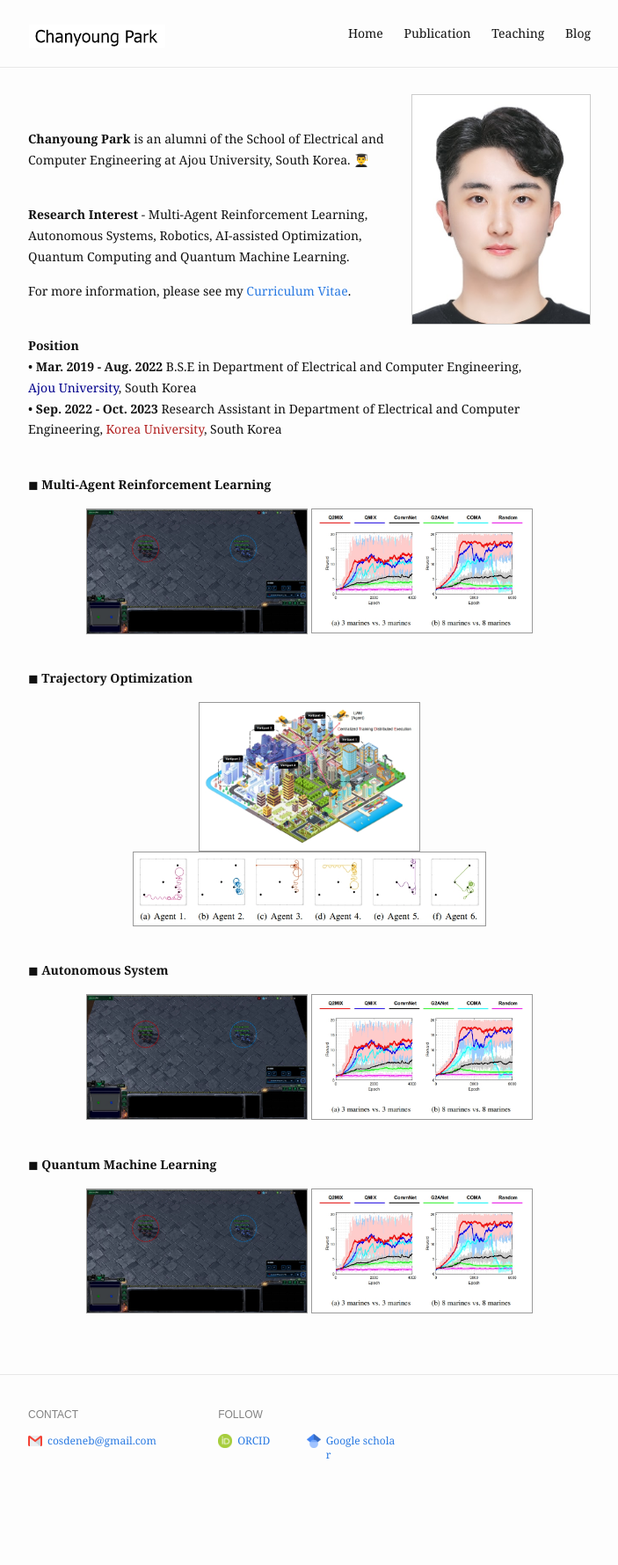
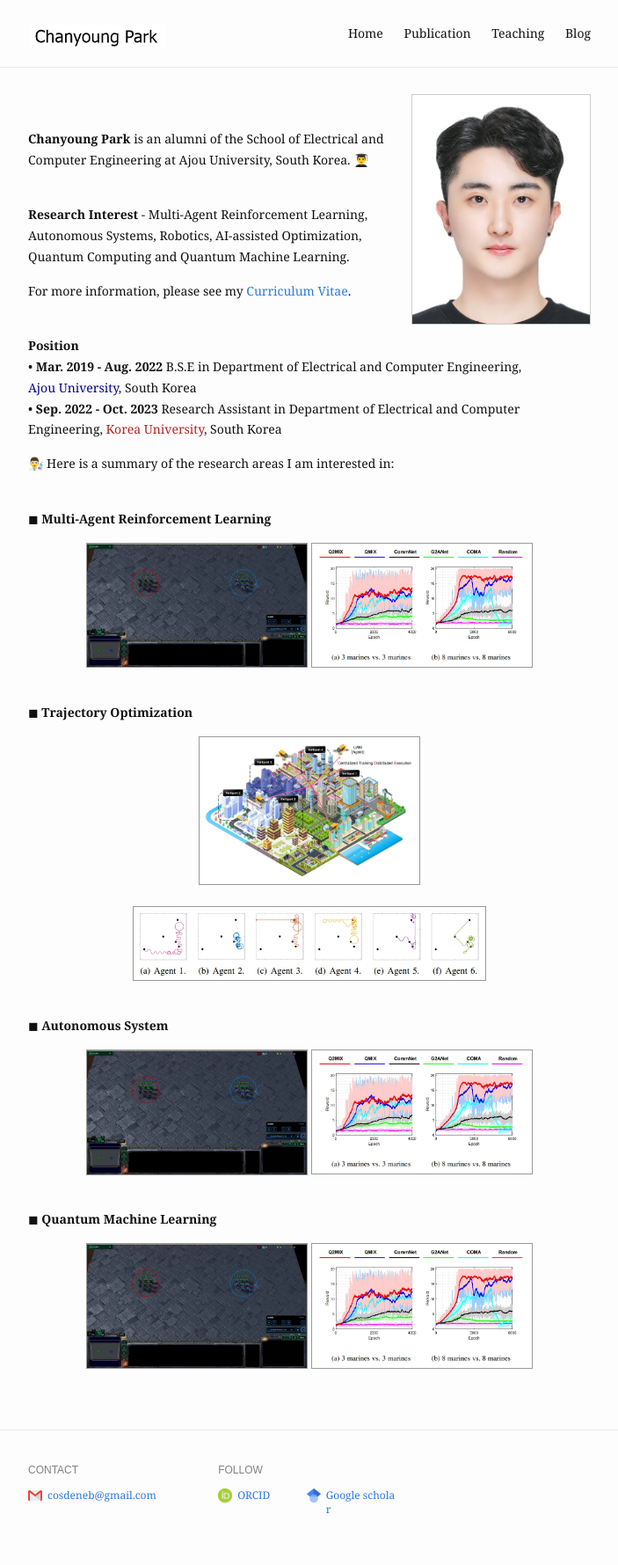
Before and after one commit to cosdeneb/cosdeneb.github.io, a Jekyll site: the page built from index.md, in a window 1280 px wide. Shown: the whole page at 88% size, without its empty margins (288-991 px from the left). Built offline with Jekyll 4.4.1, drawn with Linux system fonts in a browser that asks for light colours; before the commit the page ends 1717 px from its top, so only the background shows below that.

Commit message:
Update index.md

```diff
--- a/index.md
+++ b/index.md
@@ -29,6 +29,8 @@ profile_picture:
   • <b>Sep. 2022 - Oct. 2023</b> Research Assistant in Department of Electrical and Computer Engineering,   <font color='#b22222'>Korea University</font>, South Korea
 </p>
 
+
+👨‍🔬 Here is a summary of the research areas I am interested in:
 <p>
   <br/>
   ◼ <b>Multi-Agent Reinforcement Learning</b>
@@ -46,6 +48,7 @@ profile_picture:
   <div style="text-align : center;">
     <img src="{{ "/assets/img/paper/tiv.jpg" | absolute_url }}" width=250 class="post-pic"/>
   </div>
+  <br/>
   <div style="text-align : center;">
     <img src="{{ "/assets/img/paper/traj.jpg" | absolute_url }}" width=400 class="post-pic"/>
   </div>
```
